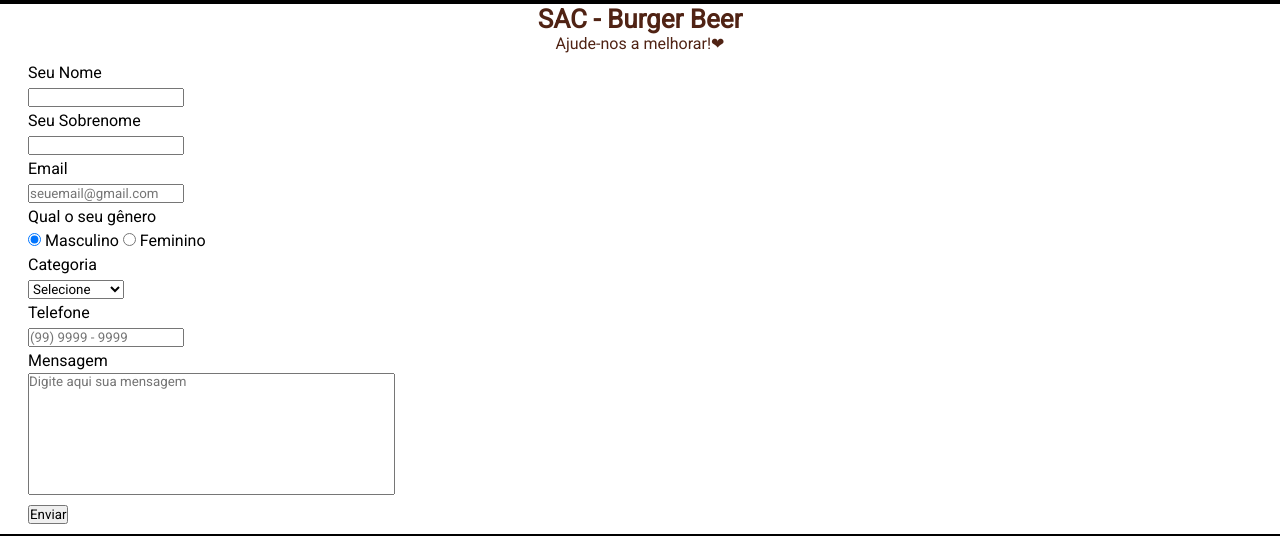
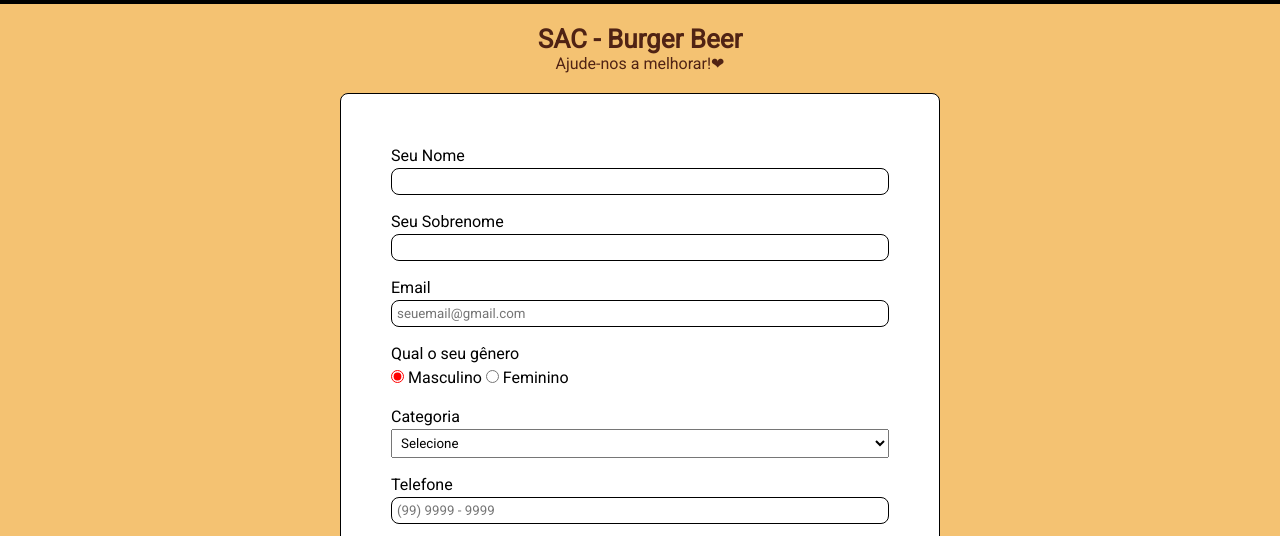
Before and after one commit to MarceloCereso/BurguerBeer, a plain HTML site: page html/faleconosco.html in a window 1280 px wide. Shown: the part 157-693 px from the top of the page. Drawn offline with Linux system fonts and the light colour scheme.

Commit message:
fale conosco 70%

```diff
--- a/css/cssfaleconosco.css
+++ b/css/cssfaleconosco.css
@@ -80,7 +80,31 @@
     resize: none;
   }
 
+  body{
+    background-color: #F4C272;
+  }
+
+  .charmander input[type="text"]{
+    padding: 8px;
+    width: 100%;
+  }
+
+  .charmander{
+    margin-bottom: 15px;
+  }
+
+  button{
+    width: 100%;
+    padding: 5px;
+    background: red;
+    color: white;
+    font-weight: bold;
+    font-size: 20px;
+    border: 0;
+  }
+
   #h1{
+    margin-top: 20px;
     text-align: center;
     font-size: 26px;
     color: #502314;
@@ -94,10 +118,59 @@
   .forms{
     line-height: 1.5;
     width: 100%;
-    padding: 8px 8px;
-    margin-left: 20px;
     display: flex;
-    flex-flow: column;
+    flex-direction: column;
+    border: 1px solid black;
+    border-radius: 8px;
+    margin: 20px auto;
+    max-width: 600px;
+    padding: 50px;
+    background-color: white;
+}
+
+#nome{
+  width: 100%;
+  padding: 5px;
+  border: 1px solid black;
+  border-radius: 8px;
+}
+
+#sobrenome{
+  width: 100%;
+  padding: 5px;
+  border: 1px solid black;
+  border-radius: 8px;
+}
+
+#email{
+  width: 100%;
+  padding: 5px;
+  border: 1px solid black;
+  border-radius: 8px;
+}
+
+#genero{
+  accent-color: red;
+
+}
+
+#phone{
+  border: 1px solid black;
+  border-radius: 8px;
+  width: 100%;
+  padding: 5px;
+}
+
+#mensage{
+  border: 1px solid black;
+  border-radius: 8px;
+  padding: 5px;
+  width: 100%;
+}
+
+#categoria{
+  width: 100%;
+  padding: 5px;
 }
   /* FOOTER */
 
--- a/html/faleconosco.html
+++ b/html/faleconosco.html
@@ -76,21 +76,21 @@
         <form>
             <div>
               <legend class="forms">
-                <div>
+                <div class="charmander"class="charmander">
                     <label for="nome">Seu Nome</label><br>
                     <input type="text" name="nome" id="nome">
                 </div>
-                <div>
+                <div class="charmander">
                     <label for="sobrenome">Seu Sobrenome</label><br>
                     <input type="text" name="sobrenome" id="sobrenome">
                 </div>
 <!--===============================================================================================-->
-                <div>
+                <div class="charmander">
                   <label for="email">Email</label><br>
                   <input placeholder="seuemail@gmail.com" type="email" name="email" id="email">
                 </div>
 <!--===============================================================================================-->
-               <div>
+               <div class="charmander">
                 <label for="genero">Qual o seu gênero</label> <br>
                 <label>
                     <input type="radio" name="genero" id="genero" checked>   Masculino
@@ -100,7 +100,7 @@
                 </label>
               </div>
               <!--===============================================================================================-->
-              <div>
+              <div class="charmander">
                 <label for="categoria">Categoria</label><br>
                 <select id="categoria">
                     <option selected disabled value="">Selecione</option>
@@ -112,16 +112,16 @@
                 </select>
               </div>
 
-              <div>
+              <div class="charmander">
                  <label for="phone">Telefone</label><br>
                  <input placeholder="(99) 9999 - 9999" type="tel" id="phone" name="phone"
                  pattern="[0-9] {2}- [0-9] {1}- [0-9] {4}- [0-9] {4}" required>
               </div>
-              <div>
+              <div class="charmander">
                  <label for="mensage">Mensagem</label> <br>
                  <textarea placeholder="Digite aqui sua mensagem" rows="8" cols="50" id="mensage" name="mensage"></textarea>
               </div>
-              <div>
+              <div class="charmander">
                 <button type="submit">Enviar</button>
               </div>
             </legend>
```
